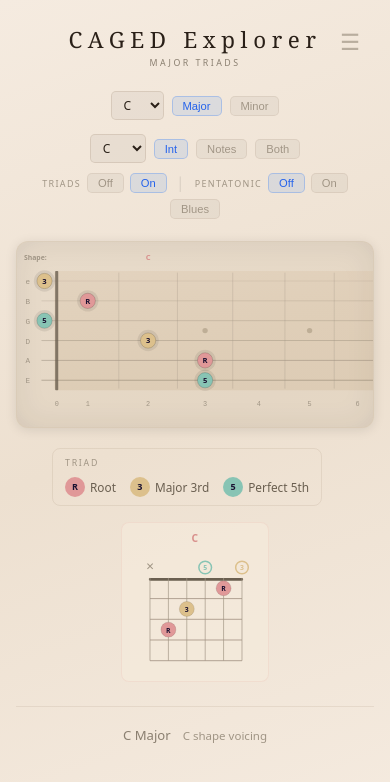
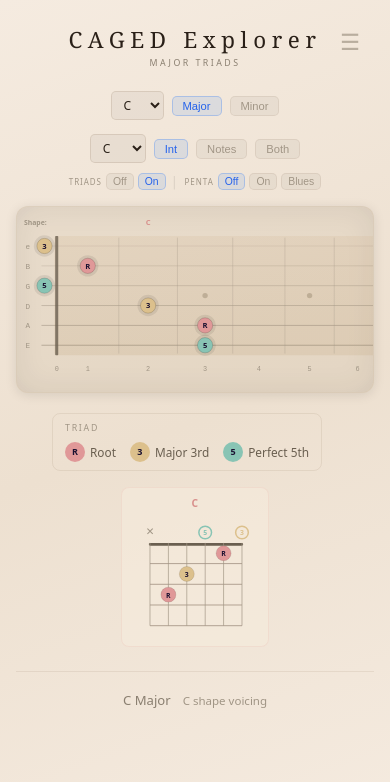
Before and after one commit to tartansandal/caged-explorer, a React (Vite) app: page / in a window 390 px wide. Shown: the top 782 px of the page. Built offline with nearby package versions, Linux system fonts and the light colour scheme.

Commit message:
feat: compact mobile options row

```diff
--- a/src/App.jsx
+++ b/src/App.jsx
@@ -876,6 +876,47 @@ export default function CAGEDExplorer() {
         )}
 
         {/* Options Row: Triads + Pentatonic + Frying Pan */}
+        {isMobile ? (() => {
+          const mLabel = { fontSize: "0.5rem", color: theme.text.dim, letterSpacing: "0.12em", textTransform: "uppercase" };
+          const mDiv = { color: theme.divider, margin: "0 2px", fontSize: "0.7rem" };
+          const mBtn = { fontSize: "0.65rem", padding: "2px 6px" };
+          return (
+            <div style={{ display: "flex", justifyContent: "center", alignItems: "center", gap: 4, marginBottom: 16, flexWrap: "wrap" }}>
+              <span style={mLabel}>Triads</span>
+              <ToggleButton label="Off" active={!showTriads} onClick={() => setShowTriads(false)} style={mBtn} theme={theme} />
+              <ToggleButton label="On" active={showTriads} onClick={() => setShowTriads(true)} style={mBtn} theme={theme} />
+              {advancedMode && showTriads && (
+                <>
+                  {["major", "minor"].map(q => (
+                    <ToggleButton key={q} label={q === "major" ? "Maj" : "Min"}
+                      active={triadQuality === q} onClick={() => setTriadQuality(q)}
+                      style={{ fontSize: "0.6rem", padding: "2px 7px" }} theme={theme} />
+                  ))}
+                </>
+              )}
+              <span style={mDiv}>│</span>
+              <span style={mLabel}>Penta</span>
+              <ToggleButton label="Off" active={scaleMode === "off"} onClick={() => { setPentaScale("off"); setShowFryingPan(false); }} style={mBtn} theme={theme} />
+              <ToggleButton label="On" active={scaleMode === "pentatonic"} onClick={() => setPentaScale("pentatonic")} style={mBtn} theme={theme} />
+              <ToggleButton label="Blues" active={scaleMode === "blues"} onClick={() => setPentaScale("blues")} style={mBtn} theme={theme} />
+              {advancedMode && scaleMode !== "off" && (
+                <>
+                  {["major", "minor"].map(q => (
+                    <ToggleButton key={q} label={q === "major" ? "Maj" : "Min"}
+                      active={pentaQuality === q} onClick={() => setPentaQuality(q)}
+                      style={{ fontSize: "0.6rem", padding: "2px 7px" }} theme={theme} />
+                  ))}
+                </>
+              )}
+              {activeShape === "all" && scaleMode !== "off" && <>
+                <span style={mDiv}>│</span>
+                <span style={mLabel}>Frying Pan</span>
+                <ToggleButton label="Off" active={!showFryingPan} onClick={() => setShowFryingPan(false)} style={mBtn} theme={theme} />
+                <ToggleButton label="On" active={showFryingPan} onClick={() => setShowFryingPan(true)} style={mBtn} theme={theme} />
+              </>}
+            </div>
+          );
+        })() : (
           <div style={STYLE.optionRow(22)}>
             <span style={STYLE.optionLabel}>Triads</span>
             <ToggleButton label="Off" active={!showTriads} onClick={() => setShowTriads(false)} theme={theme} />
@@ -910,6 +951,7 @@ export default function CAGEDExplorer() {
               <ToggleButton label="On" active={showFryingPan} onClick={() => setShowFryingPan(true)} theme={theme} />
             </>}
           </div>
+        )}
 
         {/* Fretboard */}
         <div style={{ background: theme.bg.panel, borderRadius: 12, padding: "10px 0", border: `1px solid ${theme.border.subtle}`,
```
Lines whose indentation alone changed are shown as unchanged.
